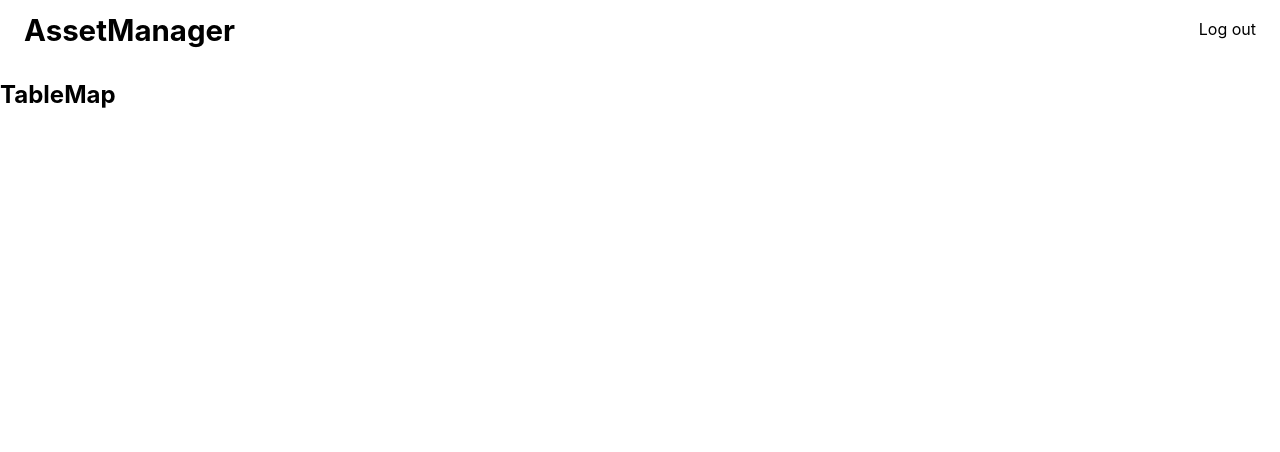
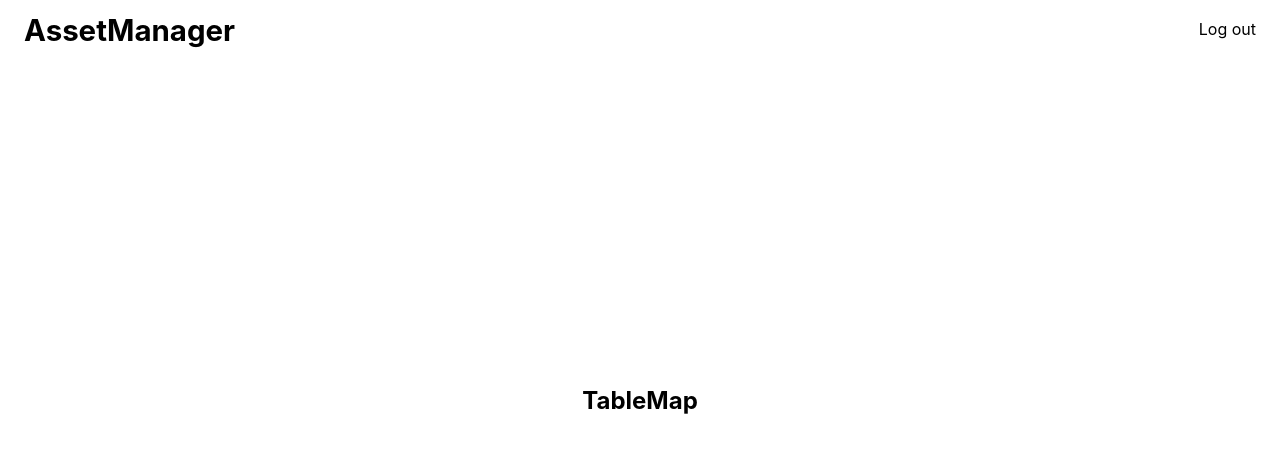
Before and after one commit to flowertaekk-dev/assetManager, a React (Create React App) app in the folder assetManager-client/: page /tableMap in a window 1280 px wide. Shown: the top 452 px of the page. Built offline with nearby package versions, Linux system fonts and the light colour scheme; sample sign-in values are in the browser's storage.

Commit message:
refactoring

```diff
--- a/assetManager-client/src/Header/Header.css
+++ b/assetManager-client/src/Header/Header.css
@@ -4,6 +4,7 @@
     align-items: center;
     justify-content: space-between;
     z-index: 1;
+    background-color: white;
 }
 
 .Header div.Header__home a {
--- a/assetManager-client/src/TableMap/TableMap.css
+++ b/assetManager-client/src/TableMap/TableMap.css
@@ -1,10 +1,14 @@
 .TableMap {
-    position: relative;
-    /* width: 100%; */
-    /* height: 100%; */
+    position: absolute;
+    width: 100%;
+    height: 100%;
 
     display: flex;
     flex-direction: column;
+
+    justify-content: center;
+    align-items: center;
+
 }
 
 .TableMap h1 {
```
